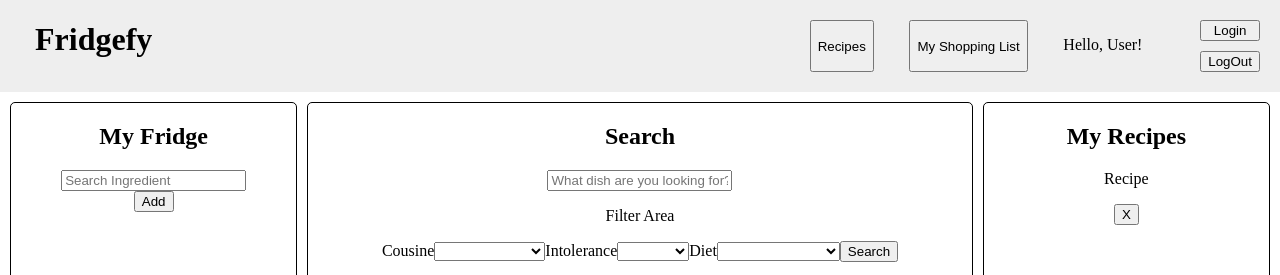
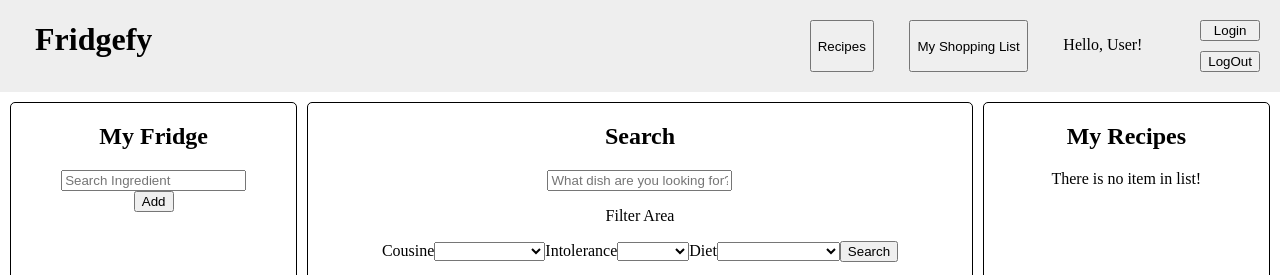
Before and after one commit to tgbeta/fridgefy-project, a React (Create React App) app: page / in a window 1280 px wide. Shown: the top 275 px of the page. Built offline with nearby package versions, Linux system fonts and the light colour scheme.

Commit message:
my recipe

```diff
--- a/src/components/MyRecipes/MyRecipes.jsx
+++ b/src/components/MyRecipes/MyRecipes.jsx
@@ -1,20 +1,33 @@
-import React, { Component } from 'react';
+import React, { useEffect } from 'react';
 import StyledMyRecipes from './StyledMyRecipes';
-import Search from '../Search/Search';
+// import Search from '../Search/Search';
+
+const MyRecipes = ({ myRecipes, handleToDelete }) => {
+
+    // useEffect(() => {
+    //     console.log(localStorage.getItem("myRescipes"));
+    // }, [localStorage.getItem("myRescipes")])
 
 
-class MyRecipes extends Component {
-    render() {
-        return (
-            <StyledMyRecipes>
-                <h2>My Recipes</h2>
-                    <div>
-                    <p>Recipe</p>
-                    <button>X</button>
-                    </div>
-            </StyledMyRecipes>
-        );
-    }
+  return (
+    <StyledMyRecipes >
+        <h2>My Recipes</h2>
+        {
+            myRecipes.length != 0
+            ?
+            myRecipes.map((item, index) => {
+                return (
+                    <>
+                        <p>{item.title}</p>
+                        <button onClick={() => handleToDelete(item.id)}>X</button>
+                    </>
+                )
+            })
+            :
+            <div>There is no item in list!</div>
+        }
+    </StyledMyRecipes>
+  )
 }
 
 export default MyRecipes;
--- a/src/components/Recipes/Recipes.jsx
+++ b/src/components/Recipes/Recipes.jsx
@@ -1,15 +1,41 @@
-import React from 'react';
+import React, { useEffect, useState } from 'react';
 import MyFridge from '../MyFridge/MyFridge.jsx';
 import Search from '../Search/Search.jsx';
 import MyRecipes from '../MyRecipes/MyRecipes';
 
 export default function Recipes() {
 
+    const [ myRescipes, setMyRescipes ] = useState([]);
+
+    const handleToAdd = (item) => {
+        if(!myRescipes.includes(item)){
+            setMyRescipes((prev) => [...prev, item])
+        }else{
+            alert(item.title + " has already in my recipe!")
+        }
+    };
+
+    const handleToDelete = (id) => {
+        let newRecipeList = myRescipes.filter((item, index) => {
+            if(item.id != id){
+                return item
+            }
+        });
+
+        setMyRescipes(newRecipeList);
+    };
+
+    useEffect(() => {
+        console.log("action");
+        localStorage.setItem("myRescipes", JSON.stringify(myRescipes))
+    }, [myRescipes])
+
+
     return (
         <div className="column-container">
             <MyFridge />
-            <Search />
-            <MyRecipes />
+            <Search handleToAdd={handleToAdd} />
+            <MyRecipes myRecipes={myRescipes} handleToDelete={handleToDelete} />
         </div>
     )
 }
--- a/src/components/Search/Search.jsx
+++ b/src/components/Search/Search.jsx
@@ -2,8 +2,9 @@ import React, { Component, useState, useContext } from 'react';
 import axios from "axios";
 import { RecipeContext } from '../RecipeContext.jsx';
 import { IngredientContext } from '../IngredientContext.jsx';
+import { useEffect } from 'react';
 
-export default function Search() {
+export default function Search({ handleToAdd }) {
 
   const [dish, setDish] = useState('');
   const [cousine, setCousine] = useState('');
@@ -13,18 +14,13 @@ export default function Search() {
 
   const { recipesContext, updateRecipes } = useContext(RecipeContext);
 
+
   const handleSubmit = (event) => {
-    axios.get(`https://api.spoonacular.com/recipes/complexSearch?apiKey=b6d38a42317e4300b862164b8fc3baae&query=${dish}&cuisine=${cousine}&diet=${diet}&intolerances=${intolarance}`).then((res) => {
+    axios.get(`https://api.spoonacular.com/recipes/complexSearch?apiKey=fe8a7c202d4a43df80d296759033f730&query=${dish}&cuisine=${cousine}&diet=${diet}&intolerances=${intolarance}`).then((res) => {
       console.log(res)
       setRecipes(res.data.results);
     });
   };
-
-  const handleSubmitRecipe = (newRecipeAdded) => {
-    updateRecipes({ ...newRecipeAdded });
-  };
-
-
 
   return (
     <div className="column-middle">
@@ -72,7 +68,7 @@ export default function Search() {
               <div key={recipe.id}>
               <img src={recipe.image} width="50" height="60"></img>
               <p>{recipe.title}</p>
-              <button onClick={() => handleSubmitRecipe(recipe)}>Add</button>
+              <button onClick={() => handleToAdd(recipe)}>Add</button>
               <button>More</button>
               </div>
             )}
```
